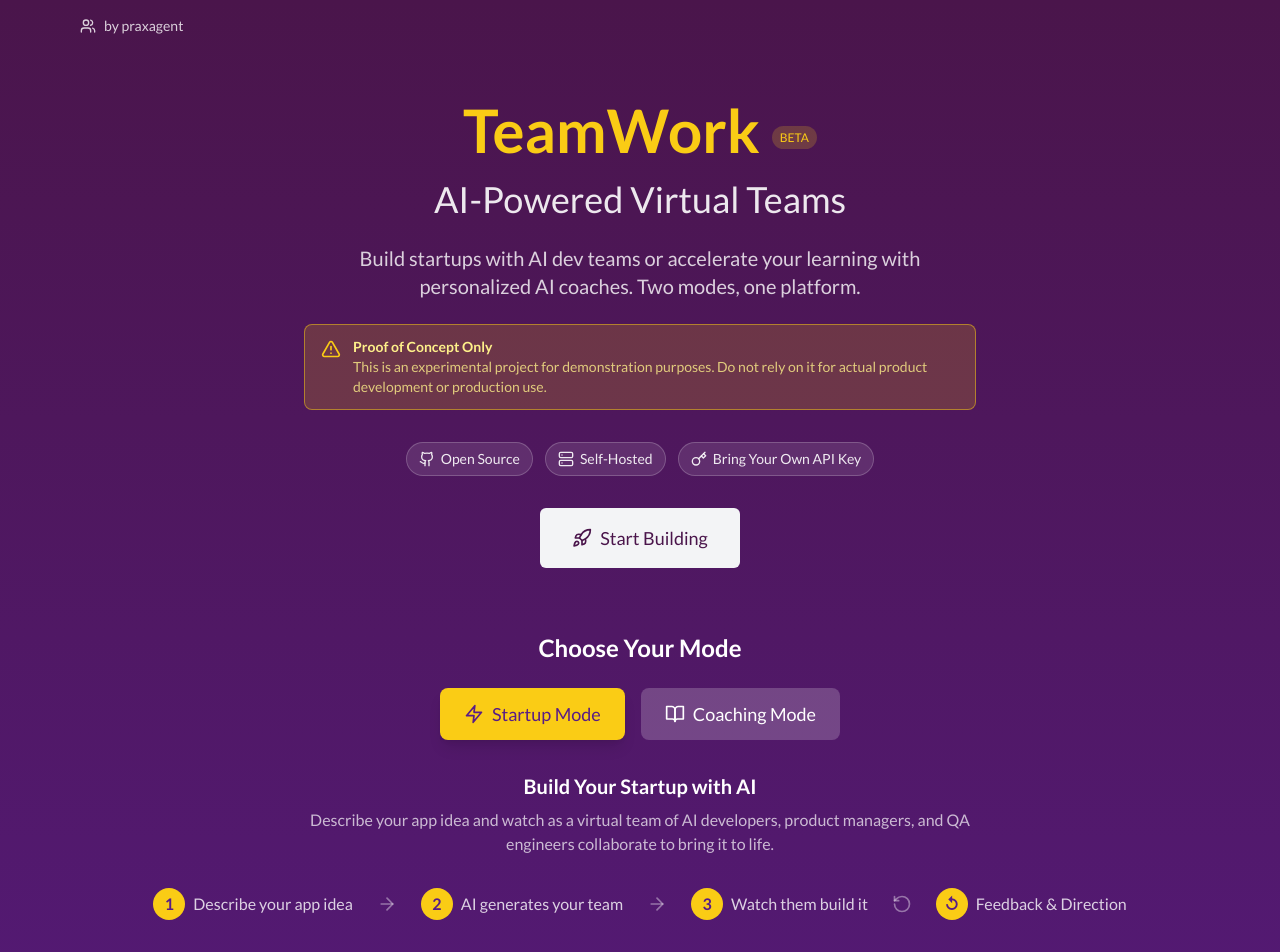
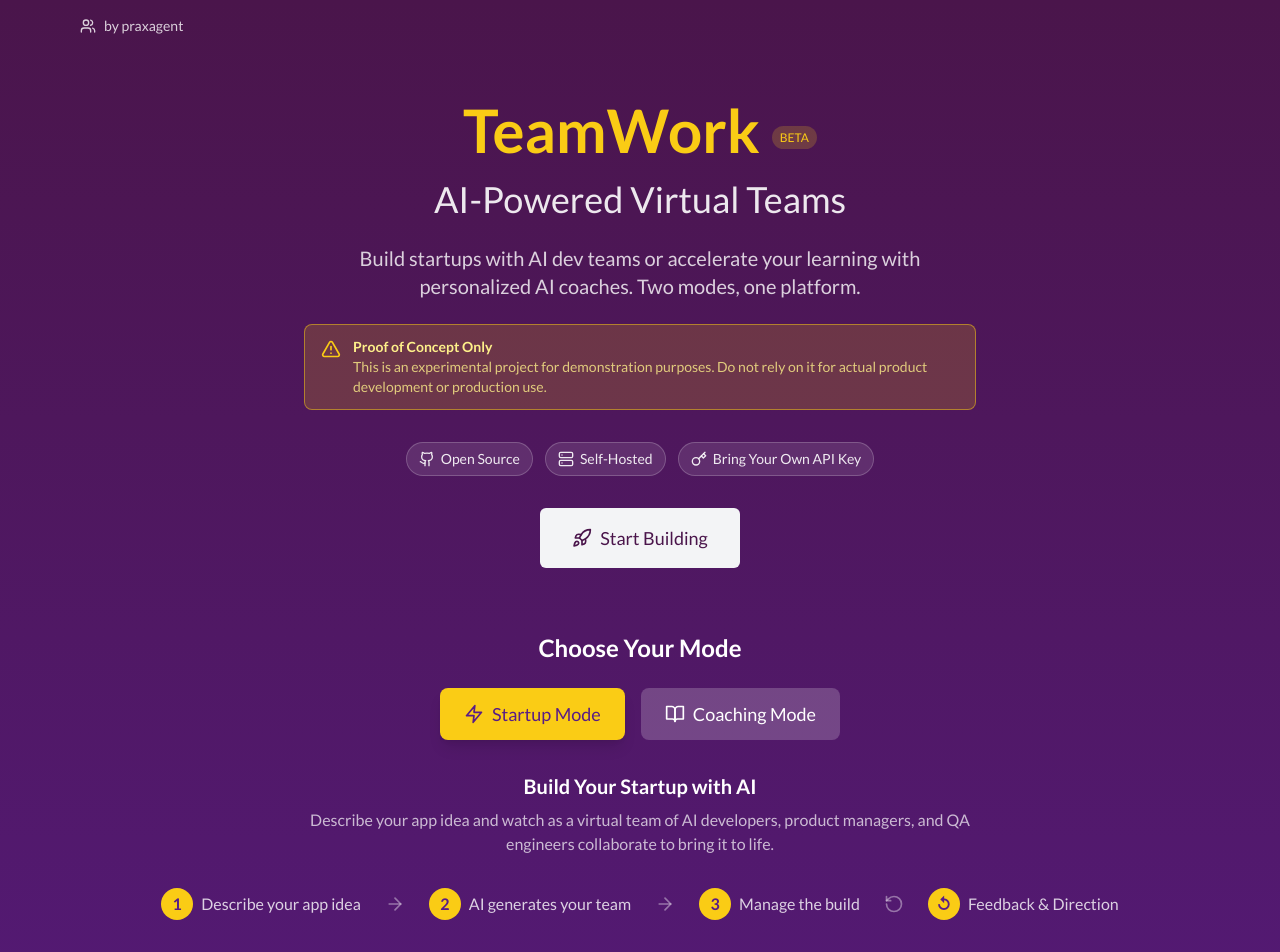
Before and after one commit to praxagent/teamwork, a React (Vite) app in the folder frontend/: page / in a window 1280 px wide. Shown: the top 952 px of the page. Built offline with nearby package versions, Linux system fonts and the light colour scheme; no server answers.

Commit message:
chore: minor documentation improvements

```diff
--- a/frontend/src/pages/Home.tsx
+++ b/frontend/src/pages/Home.tsx
@@ -143,7 +143,7 @@ export function Home() {
               <ArrowRight className="w-5 h-5 text-white/40" />
               <div className="flex items-center gap-2">
                 <span className="w-8 h-8 bg-yellow-400 text-purple-900 rounded-full flex items-center justify-center font-bold">3</span>
-                <span>Watch them build it</span>
+                <span>Manage the build</span>
               </div>
               <RotateCcw className="w-5 h-5 text-white/40" />
               <div className="flex items-center gap-2">
```
Also changed, not shown: 1 other file (tests, documents, lock files or other folders).
